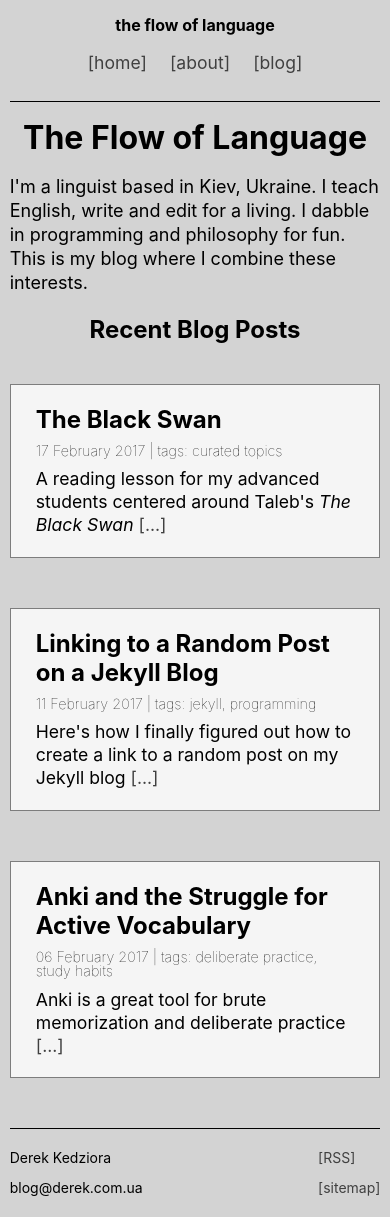
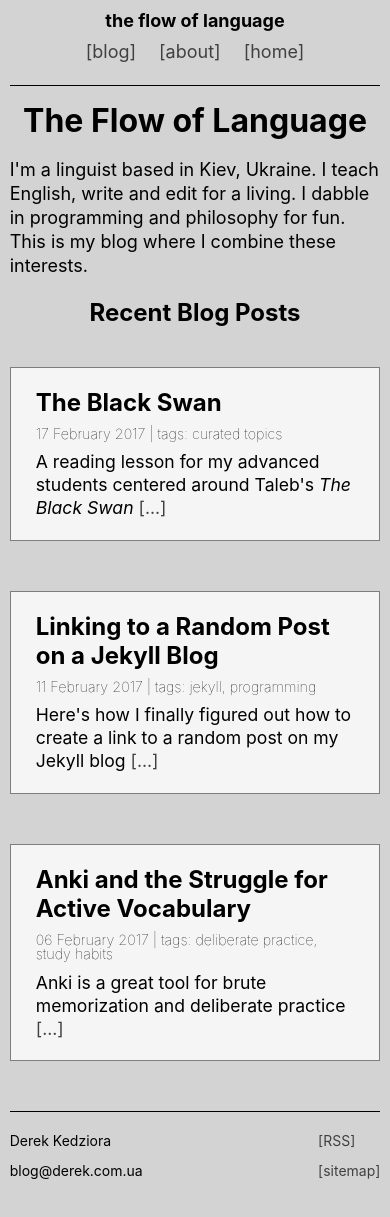
Before and after one commit to ZeroDeth/derekkedziora.github.io, a Jekyll site: the page built from index.html, in a window 390 px wide. Built offline with Jekyll 4.4.1, drawn with Linux system fonts in a browser that asks for light colours; comment, search, counter and statistics services are not loaded.

Commit message:
nav css / html fixed

```diff
--- a/_includes/navbar.html
+++ b/_includes/navbar.html
@@ -1,17 +1,8 @@
-<nav id='nav-desktop'>
+<nav>
+  <h2>the flow of language</h2>
   <ul>
-    <li>the flow of language</li>
     <li><a href="/blog">[blog]</a></li>
     <li><a href="/about">[about]</a></li>
     <li><a href="/">[home]</a></li>
   </ul>
 </nav>
-
-<nav id='nav-mobile'>
-  <p id='nav-mobile-title'>the flow of language</p>
-  <ul id='nav-mobile-menu'>
-    <li><a href="/">[home]</a></li>
-    <li><a href="/about">[about]</a></li>
-    <li><a href="/blog">[blog]</a></li>
-  </ul>
-</nav>
--- a/css/main.css
+++ b/css/main.css
@@ -62,10 +62,11 @@ nav ul {
   padding-left: 0px;
 }
 
-nav ul li:first-child {
+nav h2 {
   float: left;
   font-size: 18px;
   font-weight: bold;
+  margin-top: 0px;
 }
 
 nav ul li {
@@ -76,7 +77,6 @@ nav ul li {
 }
 
 nav a, footer a {
-  color: #404040;
   text-decoration: none;
 }
 
@@ -183,7 +183,7 @@ footer ul {
   display: none;
 }
 
-#nav-mobile {
+.nav-mobile {
   display: none;
 }
 
@@ -200,40 +200,22 @@ footer ul {
     width: 95%;
   }
 
-  #nav-desktop {
-    display: none;
+  nav {
+    height: 75px;
+    text-align: center;
+    width: 100%
   }
 
-  nav ul li:first-child {
+  nav h2 {
     float: none;
-    font-size: 1.1em;
-    font-weight: normal;
+    text-align: center;
+    margin: 10px 0px 0px 0px;
   }
 
   nav ul li {
-    display: inline;
     float: none;
-    color: #7d7d7d;
-    font-size: 1.1em;
-  }
-
-  #nav-mobile {
-    display: inline;
-  }
-
-  #nav-mobile-title {
-    text-align: center;
-    font-weight: bold;
-    margin: 13px 0px 14px 0px;
-  }
-
-  #nav-mobile-menu {
-    height: 50px;
-    padding-left: 0px;
-    text-align: center;
-    border-bottom: solid;
-    border-color: black;
-    border-bottom-width: 1px;
+    font-size: 18px;
+    padding: 0% 2.5% 0% 2.5%;
   }
 
   .desktop-only {
@@ -253,6 +235,7 @@ footer ul {
   }
 
   .next-previous-links li {
+    text-align: center;
     display: list-item;
     list-style-type: none;
   }
```
